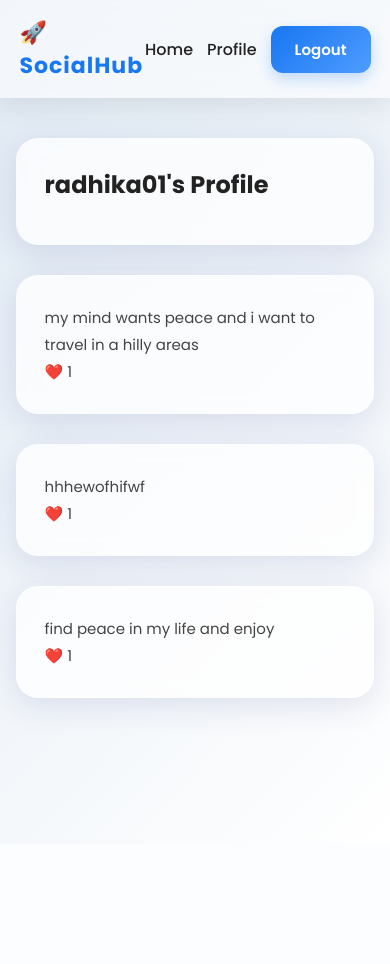
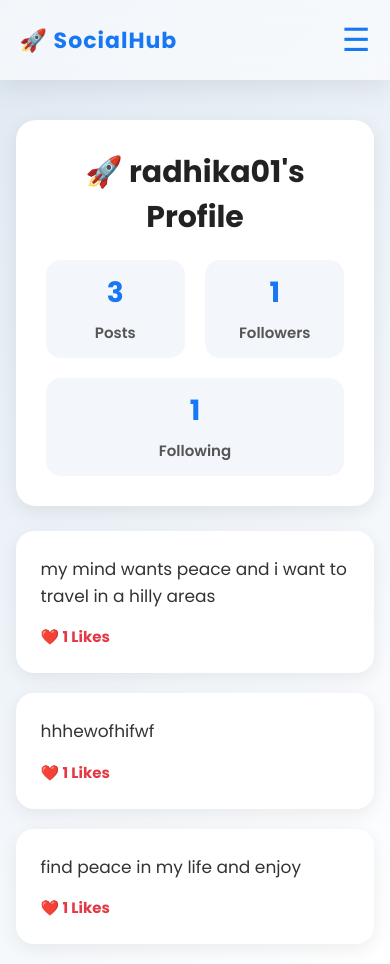
Before and after one commit to radhika017/CodeAlpha-Social-Network-Platform, a Django app: page /profile/1/ in a window 390 px wide. Before the commit the page ends 725 px from the top, so only its background shows below. Run offline with Django 5.2, Linux system fonts and the light colour scheme; a user stored in the database is signed in; data comes from the database, SQL or seed files in the repository; both versions use the stored data as it was after the commit; tables that the repository leaves empty hold one stand-in row (values such as "Sample post").

Commit message:
Initial commit

```diff
--- a/social_app/core/templates/base.html
+++ b/social_app/core/templates/base.html
@@ -1,6 +1,10 @@
 <!DOCTYPE html>
-<html>
+<html lang="en">
+
 <head>
+    <meta charset="UTF-8">
+    <meta name="viewport" content="width=device-width, initial-scale=1.0">
+
     <title>Mini Social Media App</title>
 
     <link href="https://fonts.googleapis.com/css2?family=Poppins:wght@300;400;500;600;700&display=swap" rel="stylesheet">
@@ -11,11 +15,11 @@
             margin:0;
             padding:0;
             box-sizing:border-box;
-    font-family:'Poppins',sans-serif;
+            font-family:'Poppins', sans-serif;
         }
 
         body{
-    background:linear-gradient(135deg,#dfe9f3,#ffffff);
+            background:linear-gradient(135deg, #dfe9f3, #ffffff);
             min-height:100vh;
         }
 
@@ -24,6 +28,7 @@ body{
         nav{
             width:100%;
             padding:18px 8%;
+
             display:flex;
             justify-content:space-between;
             align-items:center;
@@ -45,6 +50,8 @@ nav{
             letter-spacing:1px;
         }
 
+        /* NAV LINKS */
+
         .nav-links{
             display:flex;
             align-items:center;
@@ -63,10 +70,13 @@ nav a::after{
             content:'';
             width:0%;
             height:2px;
+
             background:#1877f2;
+
             position:absolute;
             left:0;
             bottom:-5px;
+
             transition:0.3s;
         }
 
@@ -75,6 +85,15 @@ nav a:hover::after{
         }
 
         nav a:hover{
+            color:#1877f2;
+        }
+
+        /* HAMBURGER */
+
+        .hamburger{
+            display:none;
+            font-size:32px;
+            cursor:pointer;
             color:#1877f2;
         }
 
@@ -97,8 +116,7 @@ nav a:hover{
 
             margin-bottom:30px;
 
-    box-shadow:
-    0 8px 32px rgba(31,38,135,0.12);
+            box-shadow:0 8px 32px rgba(31,38,135,0.12);
 
             border:1px solid rgba(255,255,255,0.3);
 
@@ -111,7 +129,8 @@ nav a:hover{
 
         /* TEXT */
 
-h2,h3{
+        h2,
+        h3{
             color:#222;
             margin-bottom:14px;
         }
@@ -127,6 +146,7 @@ p{
         textarea,
         input{
             width:100%;
+
             padding:14px 16px;
 
             border:none;
@@ -151,7 +171,7 @@ input:focus{
         /* BUTTONS */
 
         button{
-    background:linear-gradient(135deg,#1877f2,#4f9cff);
+            background:linear-gradient(135deg, #1877f2, #4f9cff);
 
             color:white;
             border:none;
@@ -175,19 +195,6 @@ button:hover{
             box-shadow:0 10px 25px rgba(24,119,242,0.35);
         }
 
-/* LIKE BUTTON */
-
-.like-btn{
-    background:#eef3ff;
-    color:#1877f2;
-    box-shadow:none;
-}
-
-.like-btn:hover{
-    background:#1877f2;
-    color:white;
-}
-
         /* PROFILE CARD */
 
         .profile-card{
@@ -201,7 +208,7 @@ button:hover{
 
             border-radius:50%;
 
-    background:linear-gradient(135deg,#1877f2,#5ea2ff);
+            background:linear-gradient(135deg, #1877f2, #5ea2ff);
 
             display:flex;
             align-items:center;
@@ -240,12 +247,35 @@ button:hover{
                 padding:16px 5%;
             }
 
-    .nav-links{
-        gap:14px;
+            .logo{
+                font-size:22px;
             }
 
-    .logo{
-        font-size:22px;
+            .hamburger{
+                display:block;
+            }
+
+            .nav-links{
+                display:none;
+                flex-direction:column;
+
+                position:absolute;
+                top:80px;
+                right:20px;
+
+                background:white;
+
+                padding:20px;
+
+                border-radius:18px;
+
+                box-shadow:0 8px 25px rgba(0,0,0,0.1);
+
+                width:220px;
+            }
+
+            .nav-links.active{
+                display:flex;
             }
         }
 
@@ -258,22 +288,39 @@ button:hover{
 
         <div class="logo">🚀 SocialHub</div>
 
-    <div class="nav-links">
+        <div class="hamburger" onclick="toggleMenu()">
+            ☰
+        </div>
+
+        <div class="nav-links" id="navLinks">
+
             <a href="/">Home</a>
+
             <a href="/profile/1/">Profile</a>
 
             <form action="/accounts/logout/" method="POST" style="display:inline;">
                 {% csrf_token %}
-            <button type="submit" class="logout-btn">Logout</button>
+                <button type="submit">Logout</button>
             </form>
+
         </div>
 
     </nav>
 
     <div class="container">
+
         {% block content %}
         {% endblock %}
+
     </div>
+
+    <script>
+
+        function toggleMenu(){
+            document.getElementById("navLinks").classList.toggle("active");
+        }
+
+    </script>
 
 </body>
 </html>
--- a/social_app/core/templates/profile.html
+++ b/social_app/core/templates/profile.html
@@ -2,21 +2,181 @@
 
 {% block content %}
 
-<div class="post-box">
+<style>
 
-<h2>{{ profile_user.username }}'s Profile</h2>
+    .profile-card{
+        background:white;
+        padding:30px;
+        border-radius:20px;
+        margin-bottom:25px;
+        box-shadow:0 6px 20px rgba(0,0,0,0.08);
+    }
+
+    .profile-top{
+        display:flex;
+        justify-content:space-between;
+        align-items:center;
+        flex-wrap:wrap;
+        gap:20px;
+    }
+
+    .profile-name{
+        font-size:38px;
+        font-weight:bold;
+        color:#222;
+    }
+
+    .profile-stats{
+        display:flex;
+        gap:20px;
+        flex-wrap:wrap;
+    }
+
+    .stat-box{
+        text-align:center;
+        background:#f3f6fb;
+        padding:15px 25px;
+        border-radius:15px;
+        min-width:120px;
+    }
+
+    .stat-box h3{
+        color:#1877f2;
+        margin:0;
+        font-size:28px;
+    }
+
+    .stat-box p{
+        margin-top:5px;
+        color:#555;
+        font-weight:600;
+    }
+
+    .post-card{
+        background:white;
+        padding:25px;
+        border-radius:18px;
+        margin-bottom:20px;
+        box-shadow:0 5px 18px rgba(0,0,0,0.07);
+        transition:0.3s ease;
+    }
+
+    .post-card:hover{
+        transform:translateY(-3px);
+    }
+
+    .post-content{
+        font-size:20px;
+        color:#333;
+        margin-bottom:15px;
+        line-height:1.6;
+        word-wrap:break-word;
+    }
+
+    .like-count{
+        color:#e63946;
+        font-weight:bold;
+        font-size:15px;
+    }
+
+    .empty-post{
+        background:white;
+        padding:30px;
+        border-radius:15px;
+        text-align:center;
+        color:#666;
+        box-shadow:0 5px 15px rgba(0,0,0,0.06);
+    }
+
+    /* MOBILE RESPONSIVE */
+
+    @media(max-width:768px){
+
+        .profile-top{
+            flex-direction:column;
+            align-items:flex-start;
+        }
+
+        .profile-name{
+            font-size:30px;
+        }
+
+        .profile-stats{
+            width:100%;
+            justify-content:space-between;
+        }
+
+        .stat-box{
+            flex:1;
+            min-width:90px;
+            padding:12px;
+        }
+
+        .post-content{
+            font-size:17px;
+        }
+    }
+
+</style>
+
+<div class="profile-card">
+
+    <div class="profile-top">
+
+        <div>
+            <h1 class="profile-name">
+                🚀 {{ profile_user.username }}'s Profile
+            </h1>
+        </div>
+
+        <div class="profile-stats">
+
+            <div class="stat-box">
+                <h3>{{ posts.count }}</h3>
+                <p>Posts</p>
+            </div>
+
+            <div class="stat-box">
+                <h3>{{ followers_count }}</h3>
+                <p>Followers</p>
+            </div>
+
+            <div class="stat-box">
+                <h3>{{ following_count }}</h3>
+                <p>Following</p>
+            </div>
+
+        </div>
+
+    </div>
 
 </div>
 
 {% for post in posts %}
 
-<div class="post-box">
+    <div class="post-card">
 
-<p>{{ post.content }}</p>
+        <div class="post-content">
+            {{ post.content }}
+        </div>
 
-<p>❤️ {{ post.likes.count }}</p>
+        <div class="like-count">
+            ❤️ {{ post.likes.count }} Likes
+        </div>
 
-</div>
+    </div>
+
+{% empty %}
+
+    <div class="empty-post">
+
+        <h3>No Posts Yet 🚀</h3>
+
+        <p>
+            This user has not shared anything yet.
+        </p>
+
+    </div>
 
 {% endfor %}
 
--- a/social_app/core/views.py
+++ b/social_app/core/views.py
@@ -58,6 +58,7 @@ def follow_user(request, user_id):
     user_to_follow = get_object_or_404(User, id=user_id)
 
     if request.user != user_to_follow:
+
         follow, created = Follow.objects.get_or_create(
             follower=request.user,
             following=user_to_follow
@@ -71,11 +72,22 @@ def follow_user(request, user_id):
 
 @login_required
 def profile(request, user_id):
+
     profile_user = get_object_or_404(User, id=user_id)
 
-    posts = profile_user.posts.all()
+    posts = Post.objects.filter(user=profile_user)
+
+    followers_count = Follow.objects.filter(
+        following=profile_user
+    ).count()
+
+    following_count = Follow.objects.filter(
+        follower=profile_user
+    ).count()
 
     return render(request, 'profile.html', {
         'profile_user': profile_user,
-        'posts': posts
+        'posts': posts,
+        'followers_count': followers_count,
+        'following_count': following_count,
     })
```
Also changed, not shown: social_app/core/templates/registration/login.html (+34 -80 lines), social_app/db.sqlite3, 3 other files. Lines whose indentation alone changed are shown as unchanged.
